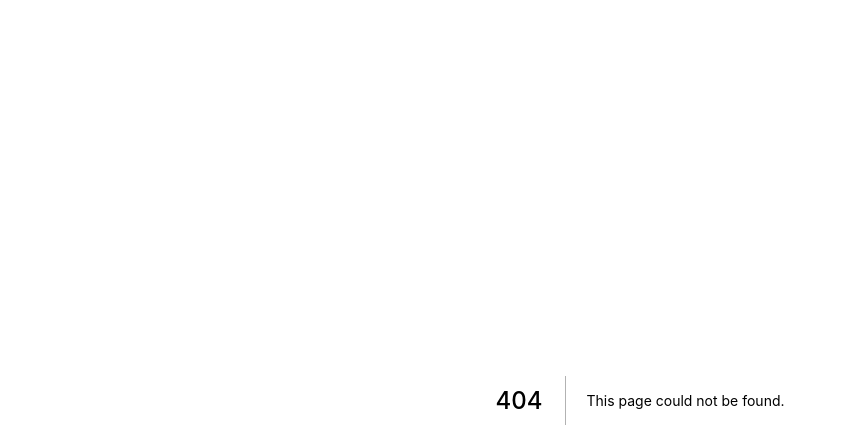
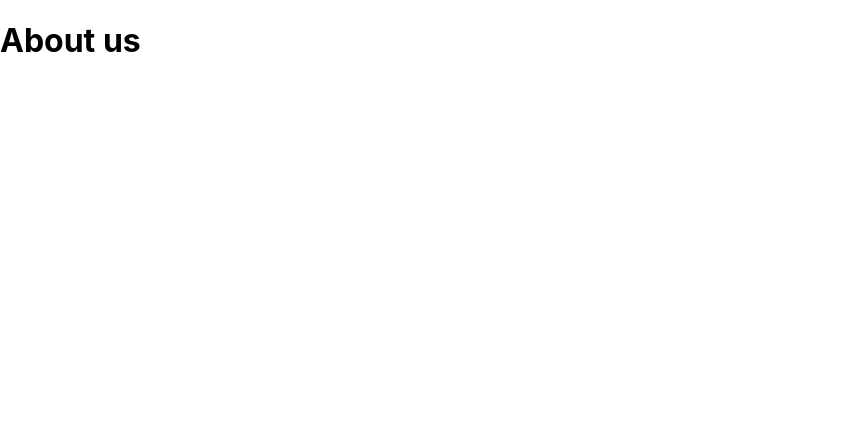
Before and after one commit to omarCreativeDev/creative-developments, a Next.js app: page /about-us in a window 1280 px wide. Before the commit this address had no page. Shown: the top 448 px of the page, without its empty margins (0-847 px from the left). Built offline with nearby package versions, Linux system fonts and the light colour scheme.

Commit message:
added github actions config and wip about us page

```diff
--- /dev/null
+++ b/pages/about-us.tsx
@@ -0,0 +1,7 @@
+import type { NextPage } from 'next';
+
+const AboutUs: NextPage = () => {
+  return <h1>About us</h1>;
+};
+
+export default AboutUs;
```
Also changed, not shown: 1 other file (tests, documents, lock files or other folders).
